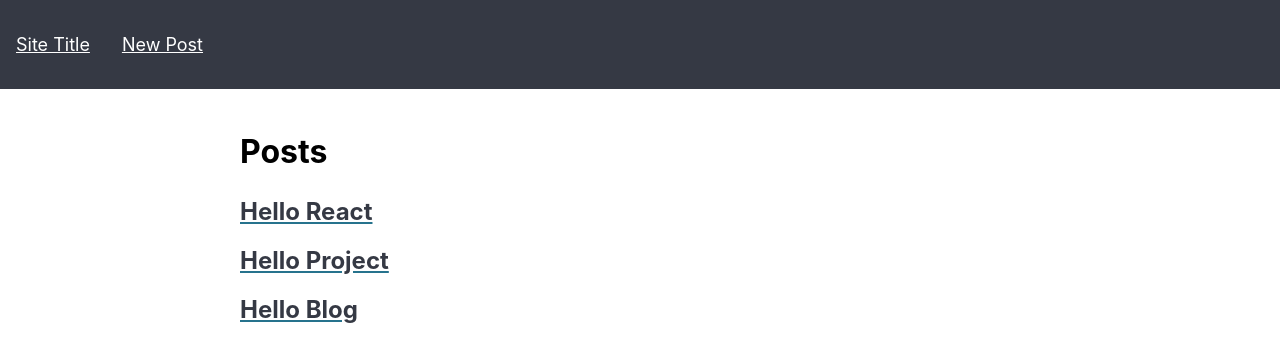
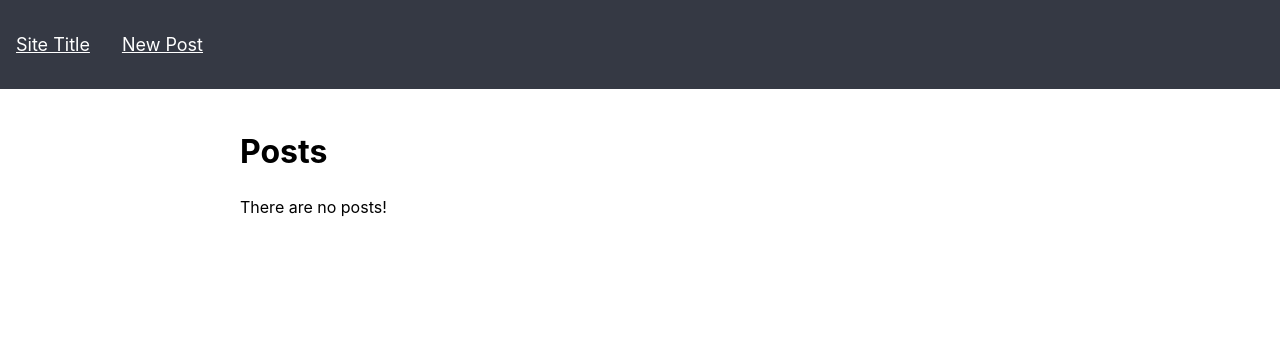
Before and after one commit to sveloo/React-Bootcamp, a React (Create React App) app in the folder project/project/: page / in a window 1280 px wide. Shown: the top 362 px of the page. Built offline with nearby package versions, Linux system fonts and the light colour scheme.

Commit message:
Completed Step 04

```diff
--- a/project/project/src/App.js
+++ b/project/project/src/App.js
@@ -10,31 +10,14 @@ import Posts from "./components/Posts";
 import Post from "./components/Post";
 import NotFound from "./components/NotFound";
 import PostForm from "./components/PostForm";
+import Message from "./components/Message";
 
 import "./App.css";
 
 class App extends Component {
   state = {
-    posts: [
-      {
-        id: 1,
-        slug: "hello-react",
-        title: "Hello React",
-        content: "Lorem.",
-      },
-      {
-        id: 2,
-        slug: "hello-project",
-        title: "Hello Project",
-        content: "To the.",
-      },
-      {
-        id: 3,
-        slug: "hello-blog",
-        title: "Hello Blog",
-        content: "Ipsum.",
-      },
-    ],
+    posts: [],
+    message: null,
   };
 
   addNewPost = (post) => {
@@ -44,7 +27,11 @@ class App extends Component {
     );
     this.setState({
       posts: [...this.state.posts, post],
+      message: "saved",
     });
+    setTimeout(() => {
+      this.setState({ message: null });
+    }, 1600);
   };
 
   render() {
@@ -52,6 +39,7 @@ class App extends Component {
       <Router>
         <div className="App">
           <Header />
+          {this.state.message && <Message type={this.state.message} />}
           <Switch>
             <Route
               exact
--- /dev/null
+++ b/project/project/src/components/Message.js
@@ -0,0 +1,18 @@
+import React from "react";
+
+const Message = ({ type }) => {
+  const messages = {
+    saved: "Post has been saved!",
+    updated: "Post has been updated!",
+    deleted: "Post has been deleted!",
+  };
+  return (
+    <div className={`App-message ${type}`}>
+      <p className="container">
+        <strong>{messages[type]}</strong>
+      </p>
+    </div>
+  );
+};
+
+export default Message;
--- a/project/project/src/components/PostForm.js
+++ b/project/project/src/components/PostForm.js
@@ -41,7 +41,7 @@ class PostForm extends Component {
             onChange={(e) => this.setState({ title: e.target.value })}
           />
         </p>
-        <p>
+
         <label htmlFor="form-content">Content:</label>
         <br />
         <Quill
@@ -49,7 +49,7 @@ class PostForm extends Component {
             this.setState({ content: editor.getContents() });
           }}
         />
-        </p>
+
         <p>
           <button type="submit">Save</button>
         </p>
```
Lines whose indentation alone changed are shown as unchanged.
